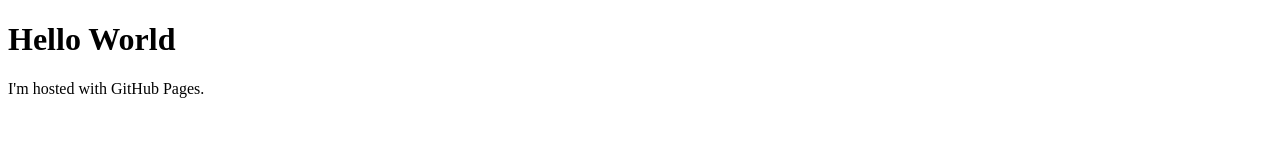
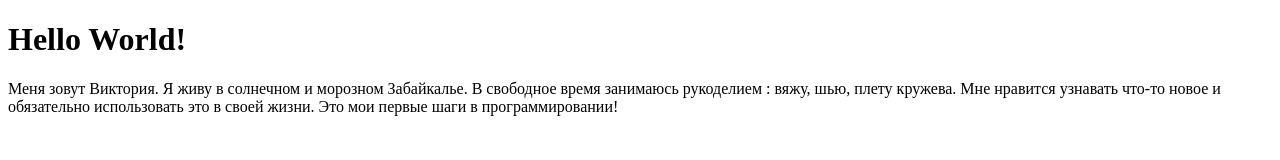
Before and after one commit to vpilkina/vpilkina.github.io, a plain HTML site: page index.html in a window 1280 px wide. Drawn offline with Linux system fonts and the light colour scheme.

Commit message:
Добавлен текст
Краткое резюме

```diff
--- a/index.html
+++ b/index.html
@@ -1,7 +1,13 @@
 <!DOCTYPE html>
 <html>
 <body>
-<h1>Hello World</h1>
-<p>I'm hosted with GitHub Pages.</p>
+<h1>Hello World!</h1>
+
+<p>Меня зовут Виктория.
+ Я живу в солнечном и морозном Забайкалье.
+ В свободное время  занимаюсь рукоделием : вяжу, шью, плету кружева.
+ Мне нравится узнавать что-то новое и обязательно использовать это
+ в своей жизни. Это мои первые шаги в программировании!
+ </p>
 </body>
 </html>
```
